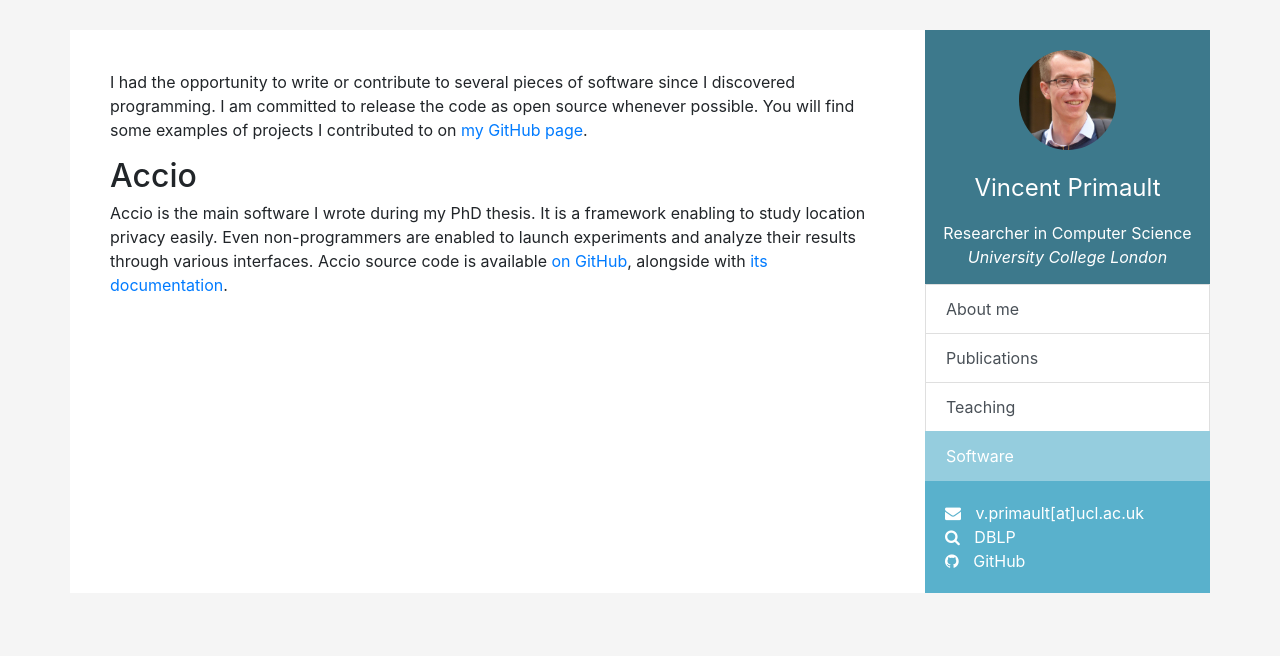
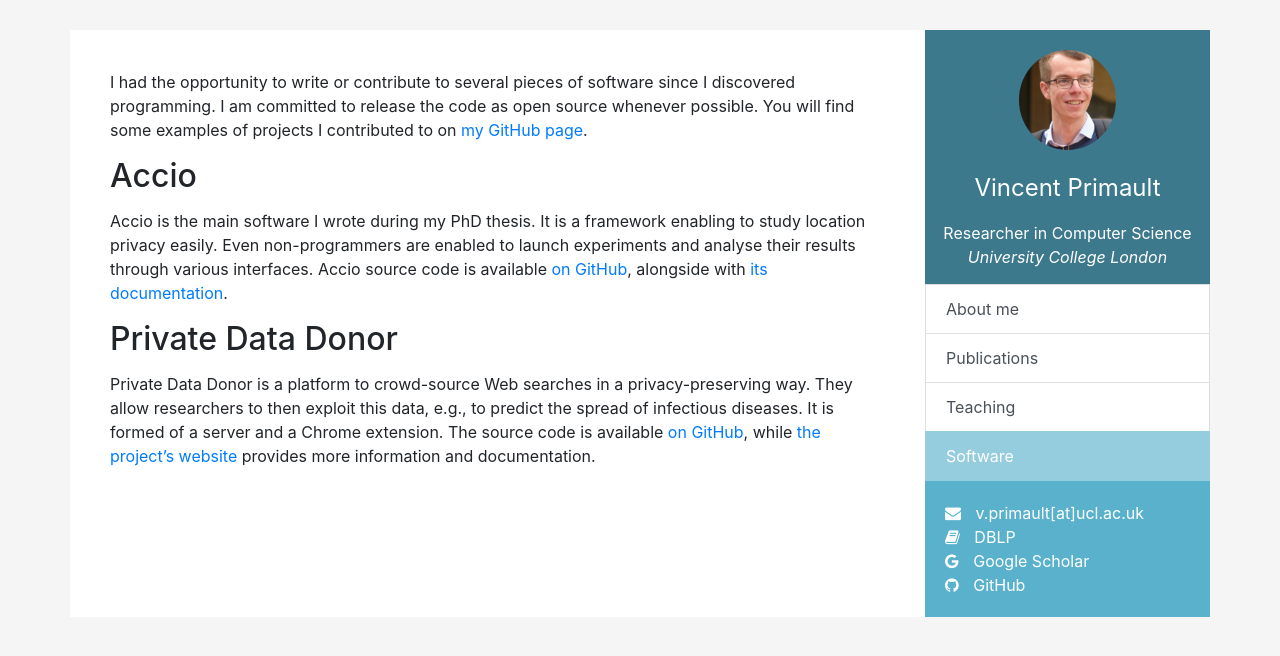
Before and after one commit to pvcnt/resume, a Jekyll site: the page built from software.md, in a window 1280 px wide. Shown: the top 656 px of the page. Built offline with Jekyll 4.4.1, drawn with Linux system fonts in a browser that asks for light colours.

Commit message:
Add PDD software + Google Scholar link

```diff
--- a/_layouts/default.html
+++ b/_layouts/default.html
@@ -41,8 +41,12 @@ layout: base
           <a href="&#109;&#97;&#105;&#108;&#116;&#111;&#58;%76%2E%70%72%69%6D%61%75%6C%74%40%75%63%6C%2E%61%63%2E%75%6B">v.primault[at]ucl.ac.uk</a>
         </div>
         <div class="sidebar-link">
-          <i class="fa fa-search" aria-hidden="true"></i>
+          <i class="fa fa-book" aria-hidden="true"></i>
           <a href="http://dblp.uni-trier.de/pers/hd/p/Primault:Vincent">DBLP</a>
+        </div>
+        <div class="sidebar-link">
+          <i class="fa fa-google" aria-hidden="true"></i>
+          <a href="https://scholar.google.fr/citations?user=_PjFgO0AAAAJ">Google Scholar</a>
         </div>
         <div class="sidebar-link">
           <i class="fa fa-github" aria-hidden="true"></i>
--- a/css/main.css
+++ b/css/main.css
@@ -15,6 +15,10 @@ body {
 .content {
   padding: 40px;
   height: 100%;
+}
+
+h2 {
+  margin-bottom: 1rem;
 }
 
 h2 i.fa {
--- a/software.md
+++ b/software.md
@@ -5,10 +5,16 @@ title: Software
 
 I had the opportunity to write or contribute to several pieces of software since I discovered programming.
 I am committed to release the code as open source whenever possible.
-You will find some examples of projects I contributed to on <a href="https://github.com/pvcnt">my GitHub page</a>.
+You will find some examples of projects I contributed to on [my GitHub page](https://github.com/pvcnt).
 
-<h2>Accio</h2>
+## Accio
 Accio is the main software I wrote during my PhD thesis.
 It is a framework enabling to study location privacy easily.
-Even non-programmers are enabled to launch experiments and analyze their results through various interfaces.
-Accio source code is available <a href="https://github.com/privamov/accio">on GitHub</a>, alongside with <a href="https://privamov.github.io/accio/">its documentation</a>.
+Even non-programmers are enabled to launch experiments and analyse their results through various interfaces.
+Accio source code is available [on GitHub](https://github.com/privamov/accio), alongside with [its documentation](https://privamov.github.io/accio/).
+
+## Private Data Donor
+Private Data Donor is a platform to crowd-source Web searches in a privacy-preserving way.
+They allow researchers to then exploit this data, e.g., to predict the spread of infectious diseases.
+It is formed of a server and a Chrome extension.
+The source code is available [on GitHub](https://github.com/pddisense/pdd), while [the project's website](https://ppd.cs.ucl.ac.uk/) provides more information and documentation.
```
